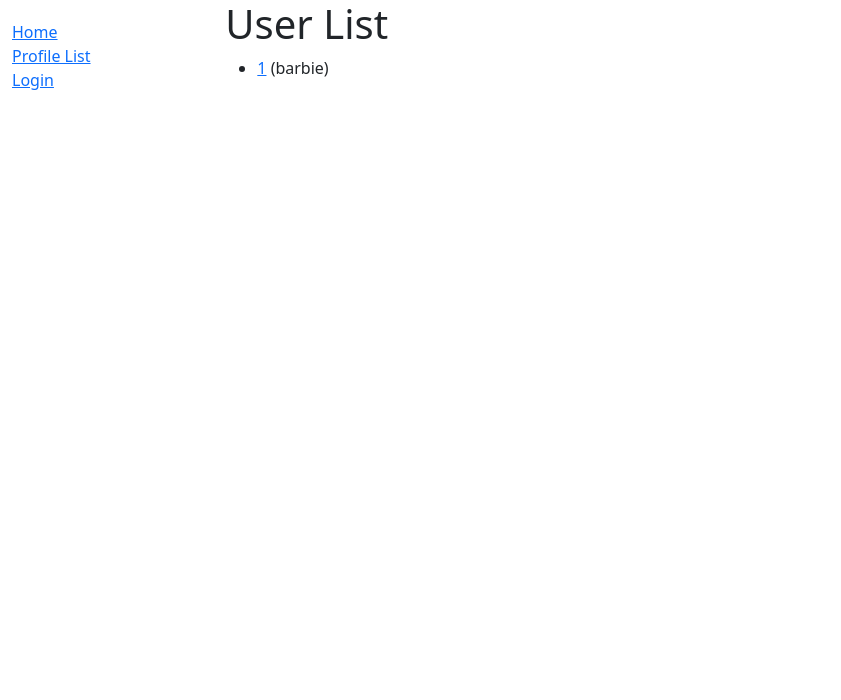
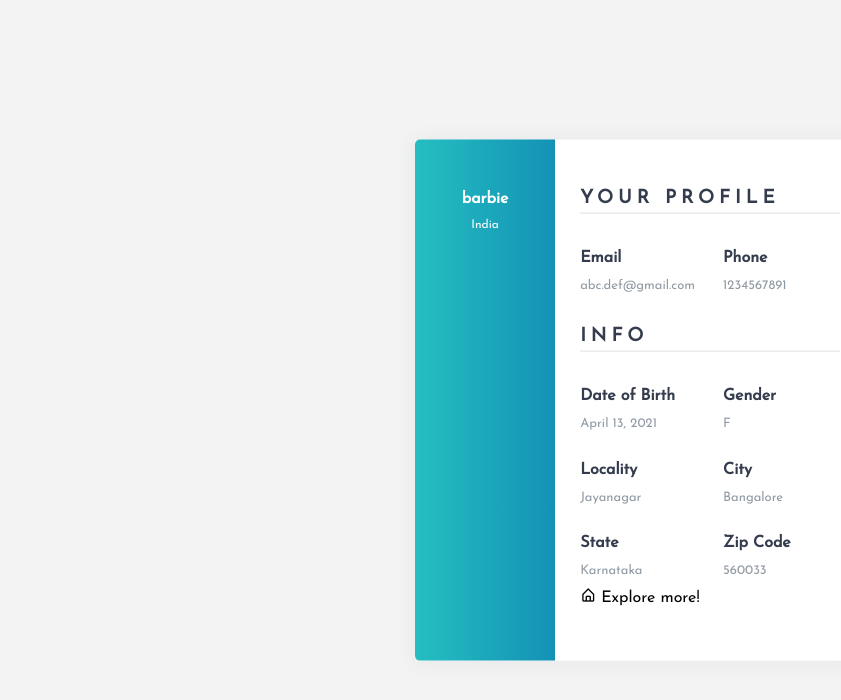
Before and after one commit to diksha-ashkid/SheBuilds-VivaWomen-Team-DN, a Django app: page /catalog/users/ in a window 1280 px wide. Shown: the top 700 px of the page, without its empty margins (0-841 px from the left). Run offline with Django 4.2, Linux system fonts and the light colour scheme; data comes from the database, SQL or seed files in the repository.

Commit message:
Update user_list.html

```diff
--- a/catalog/templates/catalog/user_list.html
+++ b/catalog/templates/catalog/user_list.html
@@ -1,16 +1,213 @@
-{% extends "base_generic.html" %}
+<!DOCTYPE html>
+<html lang="en">
+<head>
+    <meta charset="UTF-8">
+    <meta http-equiv="X-UA-Compatible" content="IE=edge">
+    <meta name="viewport" content="width=device-width, initial-scale=1.0">
+    <title>User Profile</title>
+    <link href='https://unpkg.com/boxicons@2.1.1/css/boxicons.min.css' rel='stylesheet'>
+</head>
+<style>
 
+
+@import url('https://fonts.googleapis.com/css?family=Josefin+Sans&display=swap');
+
+*{
+  margin: 40;
+  padding: 30;
+  box-sizing: border-box;
+  list-style: none;
+  font-family: 'Josefin Sans', sans-serif;
+}
+
+body{
+   background-color: #f3f3f3;
+}
+
+.wrapper{
+  position: absolute;
+  top: 50%;
+  left: 50%;
+  transform: translate(-50%,-50%);
+  width: 450px;
+  display: flex;
+  box-shadow: 0 1px 20px 0 rgba(69,90,100,.08);
+}
+
+.wrapper .left{
+  width: 35%;
+  background: linear-gradient(to right,#25bec1,#1392b6);
+  padding: 30px 25px;
+  border-top-left-radius: 5px;
+  border-bottom-left-radius: 5px;
+  text-align: center;
+  color: #fff;
+}
+
+.wrapper .left img{
+  border-radius: 5px;
+  margin-bottom: 10px;
+}
+
+.wrapper .left h4{
+  margin-bottom: 10px;
+}
+
+.wrapper .left p{
+  font-size: 12px;
+}
+
+.wrapper .right{
+  width: 80%;
+  background: #fff;
+  padding: 30px 25px;
+  border-top-right-radius: 5px;
+  border-bottom-right-radius: 5px;
+}
+
+.wrapper .right .info,
+.wrapper .right .projects{
+  margin-bottom: 25px;
+}
+
+.wrapper .right .info h3,
+.wrapper .right .projects h3{
+    margin-bottom: 15px;
+    padding-bottom: 5px;
+    border-bottom: 1px solid #e0e0e0;
+    color: #353c4e;
+  text-transform: uppercase;
+  letter-spacing: 5px;
+}
+
+.wrapper .right .info_data,
+.wrapper .right .projects_data{
+  display: flex;
+  justify-content: space-between;
+}
+
+.wrapper .right .info_data .data,
+.wrapper .right .projects_data .data{
+  width: 45%;
+}
+
+.wrapper .right .info_data .data h4,
+.wrapper .right .projects_data .data h4{
+    color: #353c4e;
+    margin-bottom: 5px;
+}
+
+.wrapper .right .info_data .data p,
+.wrapper .right .projects_data .data p{
+  font-size: 13px;
+  margin-bottom: 10px;
+  color: #919aa3;
+}
+
+.wrapper .social_media ul{
+  display: flex;
+}
+
+.wrapper .social_media ul li{
+  width: 45px;
+  height: 45px;
+  background: linear-gradient(to right,#08abae,#0ba0a3);
+  margin-right: 10px;
+  border-radius: 5px;
+  text-align: center;
+  line-height: 45px;
+}
+
+.wrapper .social_media ul li a{
+  color :#fff;
+  display: block;
+  font-size: 18px;
+}
+
+a.b{
+    color: #000000;
+    margin-bottom: 5px;
+    text-decoration: none;
+    size: 40px;
+}
+
+
+
+
+</style>
 {% block content %}
-  <h1>User List</h1>
+<body>
 {% if user_list %}
-  <ul>
 {% for user in user_list %}
-      <li>
-        <a href="{{ user.get_absolute_url }}">{{ user.Id}}</a> ({{user.Name}})
-      </li>
+<a href="{{ user.get_absolute_url }}"></a>
+<div class="wrapper">
+    <div class="left">
+        <h4>{{ user.Name }}</h4>
+         <p>{{ user.Country }}</p>
+    </div>
+    <div class="right">
+        <div class="info">
+            <h3>YOUR PROFILE</h3>
+            <div class="info_data">
+                 <div class="data">
+                    <h4>Email</h4>
+                    <p>{{ user.Email }}</p>
+                 </div>
+                 <div class="data">
+                   <h4>Phone</h4>
+                    <p>{{ user.Phone }}</p>
+              </div>
+            </div>
+        </div>
+
+      <div class="projects">
+            <h3>INFO</h3>
+            <div class="projects_data">
+                 <div class="data">
+                    <h4>Date of Birth</h4>
+                    <p>{{ user.Birth_Date }}</p>
+                 </div>
+                 <div class="data">
+                   <h4>Gender</h4>
+                    <p>{{ user.Gender }}</p>
+              </div>
+            </div>
+            <div class="projects_data">
+                <div class="data">
+                   <h4>Locality</h4>
+                   <p>{{ user.Locality }}</p>
+                </div>
+                <div class="data">
+                  <h4>City</h4>
+                   <p>{{ user.City }}</p>
+             </div>
+           </div>
+           <div class="projects_data">
+            <div class="data">
+               <h4>State</h4>
+               <p>{{ user.State }}</p>
+            </div>
+            <div class="data">
+              <h4>Zip Code</h4>
+               <p>{{ user.Zip }}</p>
+         </div>
+       </div>
+
+      <a  class = 'b' href="{% url 'index' %}">
+        <i class='bx bx-home-alt icon' ></i>
+        <span>Explore more!</span>
+    </a>
+  </div>
+        </div>
+
+    </div>
+</div>
 {% endfor %}
-  </ul>
 {% else %}
 <p>There are no users.</p>
 {% endif %}
+
+</body>
 {% endblock %}
+
+</html>
```
Lines whose indentation alone changed are shown as unchanged.
